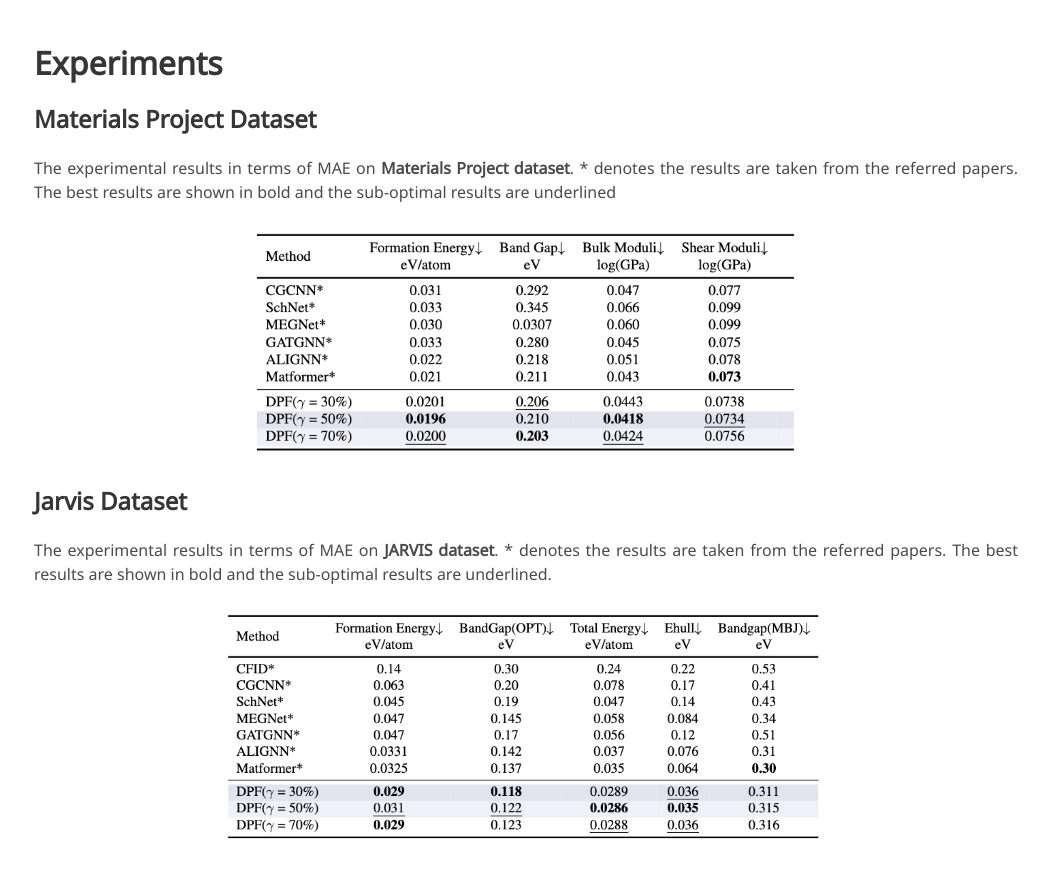
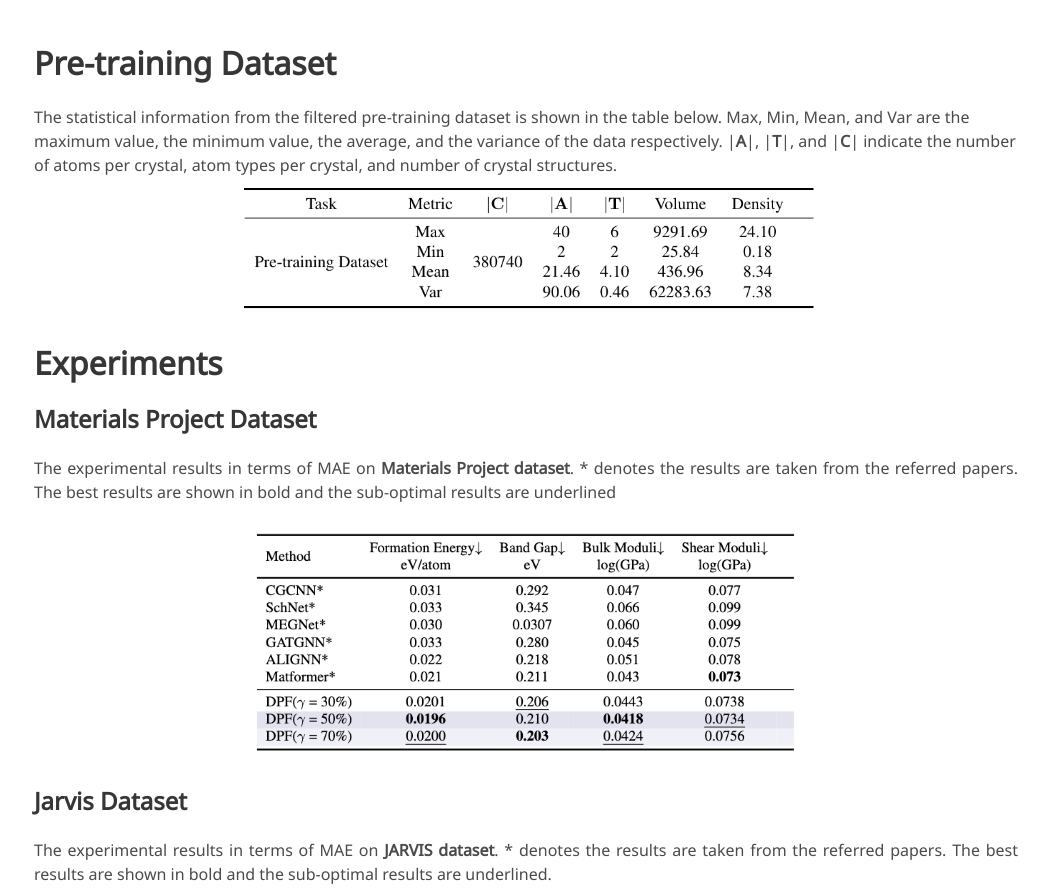
Before and after one commit to AI4MOL/AI4MOL.github.io, a plain HTML site: page projects/DPF/index.html in a window 1280 px wide. Shown: the part 1776-2665 px from the top of the page, without its empty margins (114-1163 px from the left). Drawn offline with nearby package versions, Linux system fonts and the light colour scheme; some icons are missing; a web font is replaced by a local one.

Commit message:
[chore]add dpf dataset

```diff
--- a/projects/DPF/index.html
+++ b/projects/DPF/index.html
@@ -107,7 +107,8 @@
                   <a href="https://zjukeliu.github.io/">Ke Liu
                   </a><sup>1</sup>,</span>
                 <span class="author-block">
-                  Muzhi Zhu<sup>1</sup>,
+                  <a href="https://z-mu-z.github.io/">Muzhi Zhu
+                  </a><sup>1</sup>,
                 </span>
 
                 <span class="author-block">
@@ -239,7 +240,6 @@
           <div class="columns is-centered">
             <div class="column is-full-width">
               <h2 class="title is-3">Denoising Pre-training Framework</h2>
-
               <!-- Interpolating. -->
               <!-- <h3 class="title is-4">Sampling & Preprocess</h3> -->
               <div class="content has-text-justified">
@@ -256,7 +256,18 @@
               </div>
               <br />
               <!--/ Interpolating. -->
-
+              <h2 class="title is-3">Pre-training Dataset</h2>
+              The statistical information from the filtered pre-training dataset
+              is shown in the table below. Max, Min, Mean, and Var are the
+              maximum value, the minimum value, the average,
+              and the variance of the data respectively. |<b>A</b>|, |<b>T</b>|,
+              and |<b>C</b>|
+              indicate the number of atoms per crystal, atom types per crystal,
+              and number
+              of crystal structures.
+              <div class="content has-text-centered">
+                <img src="./static/images/dataset.png" width="60%">
+              </div>
               <!-- Re-rendering. -->
               <h2 class="title is-3">Experiments</h2>
               <h3 class="title is-4">Materials Project Dataset</h3>
```
Also changed, not shown: projects/DPF/static/images/dataset.png (added).
